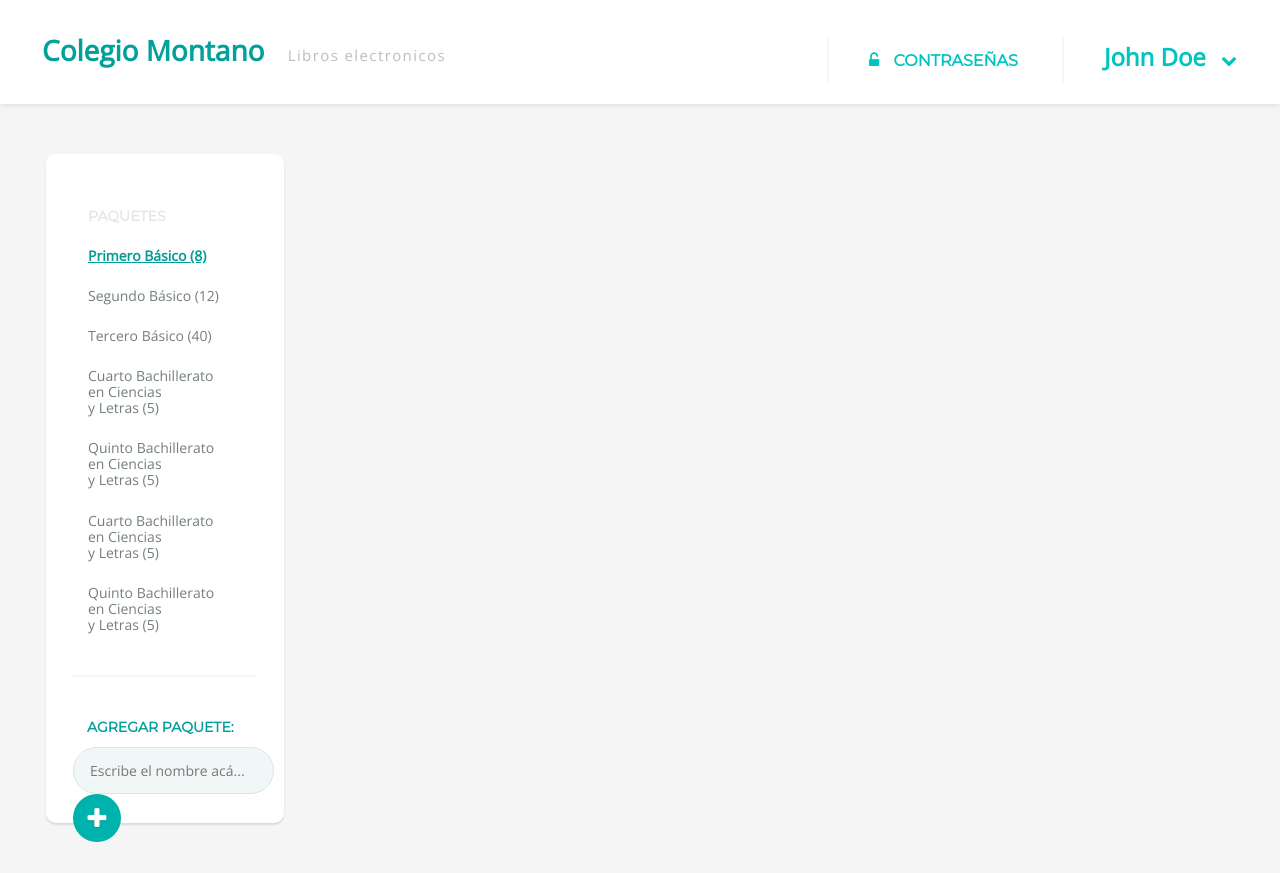
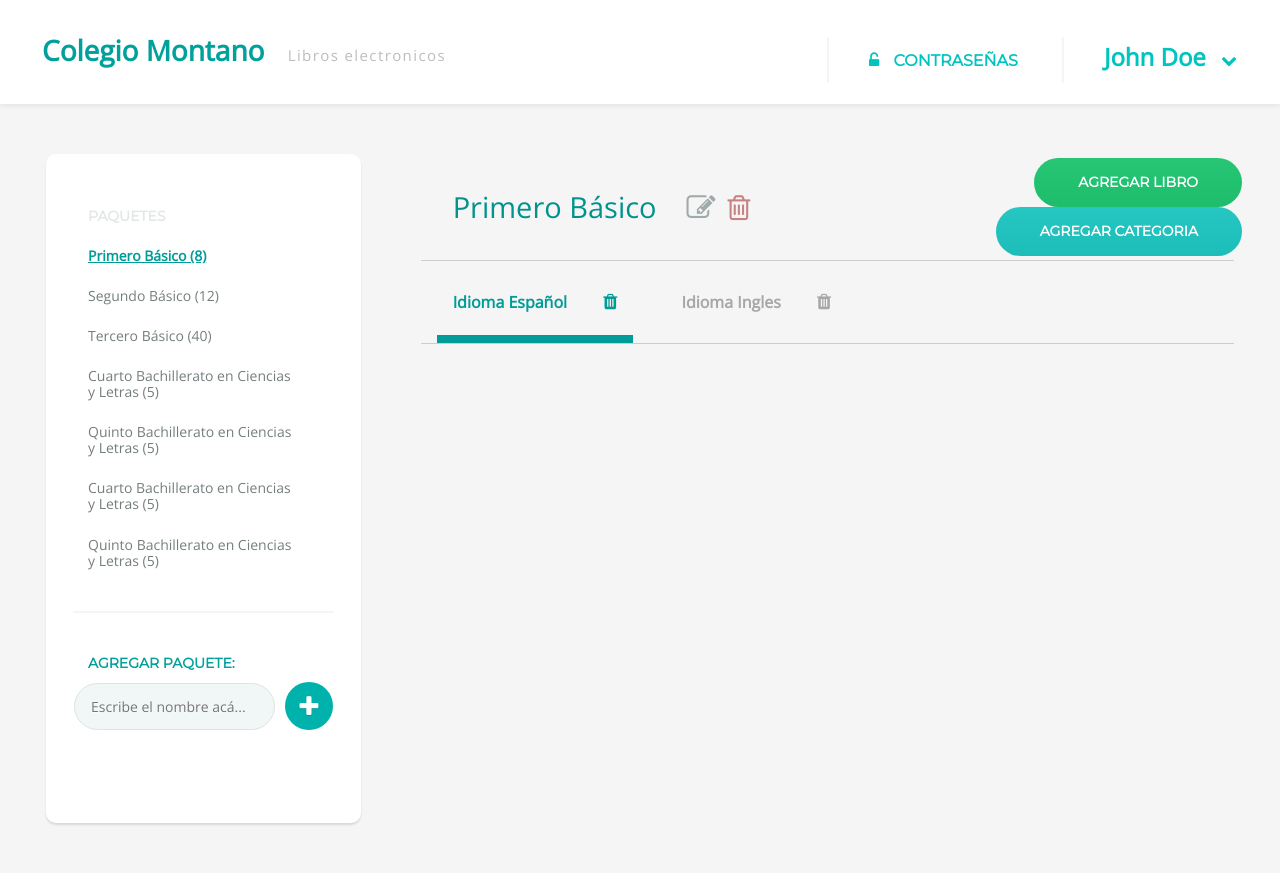
Before and after one commit to gusmendez99/Web-Lab1, a plain HTML site: page index.html in a window 1280 px wide. Drawn offline with nearby package versions, Linux system fonts and the light colour scheme.

Commit message:
Library header and tabs added

```diff
--- a/index.html
+++ b/index.html
@@ -15,12 +15,12 @@
     <header class="header">
         <div class="header__container">
             <div class="header__info">
-                <h1 class="header__logo">
+                <h2 class="header__logo">
                     Colegio Montano
-                </h1>
-                <h3 class="header__subtitle">
+                </h2>
+                <h4 class="header__subtitle">
                     Libros electronicos
-                </h3>
+                </h4>
             </div>
             <nav class="header__nav">
                 <ul class="header__nav__list">
@@ -80,14 +80,82 @@
             </aside>
             <section class="library__container">
 
-                <!-- <div class="library__header">
+                <div class="library__header">
+                    <div class="library__header__info">
+                        <h3 class="library__title">Primero Básico</h3>
+                        <i class="fa fa-edit main__action"></i>
+                        <i class="fa fa-trash-o secondary__action"></i>
+                    </div>
 
+                    <div class="library__header__options">
+                        <button class="library__add__book primary__color__theme">Agregar Libro</button>
+                        <button class="library__add__category secondary__color__theme">Agregar Categoria</button>
+                    </div>
 
                 </div>
                 <div class="library__tabs">
+                        <button class="active tablinks">Idioma Español <i class="fa fa-trash"></i></button>
+                        <button class="tablinks">Idioma Ingles <i class="fa fa-trash"></i></button>
 
                 </div>
-                <div class="library__books">
+                <!-- <div class="library__books">
+                    <div class="book">
+                        <div class="book__image"
+                            style="background-image: url(https://upload.wikimedia.org/wikipedia/en/0/05/Littleprince.JPG)">
+                        </div>
+                        <div class="book__footer">
+                            <div class="book__meta">
+                                <div class="book__title">
+                                    El principito
+                                </div>
+                                <div class="book__size">
+                                    15mb
+                                </div>
+                            </div>
+                            <div class="book__actions">
+                                <button class="book__more"></button>
+                            </div>
+                        </div>
+                    </div>
+
+                    <div class="book">
+                        <div class="book__image"
+                            style="background-image: url(https://upload.wikimedia.org/wikipedia/en/0/05/Littleprince.JPG)">
+                        </div>
+                        <div class="book__footer">
+                            <div class="book__meta">
+                                <div class="book__title">
+                                    El principito
+                                </div>
+                                <div class="book__size">
+                                    15mb
+                                </div>
+                            </div>
+                            <div class="book__actions">
+                                <button class="book__more"></button>
+                            </div>
+                        </div>
+                    </div>
+
+                    <div class="book">
+                        <div class="book__image"
+                            style="background-image: url(https://upload.wikimedia.org/wikipedia/en/0/05/Littleprince.JPG)">
+                        </div>
+                        <div class="book__footer">
+                            <div class="book__meta">
+                                <div class="book__title">
+                                    El principito
+                                </div>
+                                <div class="book__size">
+                                    15mb
+                                </div>
+                            </div>
+                            <div class="book__actions">
+                                <button class="book__more"></button>
+                            </div>
+                        </div>
+                    </div>
+
                     <div class="book">
                         <div class="book__image"
                             style="background-image: url(https://upload.wikimedia.org/wikipedia/en/0/05/Littleprince.JPG)">
--- a/styles.css
+++ b/styles.css
@@ -16,6 +16,16 @@ br
 .active
 {
 	color: #00c4c0;
+}
+
+.primary__color__theme {
+	background-color: #00bc5d;
+	background-image: linear-gradient(to top, rgba(194, 194, 194, 0.15) 0%, rgba(255, 255, 255, 0.15) 100%);
+}
+
+.secondary__color__theme {
+	background-color: #00bcb7;
+	background-image: linear-gradient(to top, rgba(194, 194, 194, 0.15) 0%, rgba(255, 255, 255, 0.15) 100%);
 }
 
 /*
@@ -131,8 +141,8 @@ header
 	border-radius: 10px;
 	box-shadow: 0 2px 2px rgba(93, 93, 93, 0.18);
 	flex: 2;
+	width: max-content;
 	height: 669px;
-	width: 318px;
 }
 .sidebar__menu__container
 {
@@ -179,7 +189,7 @@ header
 }
 .sidebar__actions__container
 {
-	margin: 42px 0px 50px 27px;
+	margin: 42px 28px 32px 28px;
 }
 .sidebar__action__title
 {
@@ -194,7 +204,8 @@ header
 .sidebar_action_bottom
 {
 	align-items: center;
-	display: block;
+	display: flex;
+	flex-direction: row;
 }
 .sidebar__action__field
 {
@@ -230,7 +241,140 @@ header
 .library__container
 {
 	flex: 10;
+	width: 100%;
+	height: 100%;
+	margin-left: 60px;
+	display: flex;
+    flex-flow: column wrap;
+
 }
+
+.library__header {
+	width: 100%;
+	margin: 4px 32px;
+	flex-grow: 1;
+	flex-shrink: 0;
+	align-items: center;
+
+}
+
+.library__container > .library__header
+{
+	display: flex;
+	flex-wrap: row wrap;
+}
+
+.library__header__info {
+	flex: 2;
+	display: flex;
+	flex-wrap: wrap;
+	flex-direction: row;
+	align-items: center;
+	align-content: flex-start;
+	font-size: 7.25rem;
+}
+
+.library__title {
+	color: #00938e;
+	font-family: "Open Sans";
+	font-size: 7.25rem;
+	font-weight: 400;
+}
+
+.library__header__info > .main__action {
+	color: #a0aaaa;
+	margin-left: 30px;
+}
+
+.library__header__info > .secondary__action {
+	color: #c78181;
+	margin-left: 12px;
+}
+
+
+/* Options */
+
+.library__header__options {
+	flex: 2;
+	margin-right: 24px;
+	width: 100%;
+	text-align: right;
+}
+
+.library__header__options button {
+	border: none;
+  	outline: none;
+	width: fit-content;
+	height: 49px;
+	border-radius: 25px;
+	padding: 16px 44px;
+	color: #ffffff;
+	margin-left: 32px;
+	font-family: 'Montserrat';
+	font-size: 3.5rem;
+	font-weight: bold;
+	text-transform: uppercase;
+
+}
+
+
+
+/*
+	Tabs Style
+*/
+.library__tabs {
+	width: 100%;
+	flex-grow: 1;
+	flex-shrink: 0;
+	align-items: center;
+	overflow: hidden;
+	border-top:    1px solid #ccc;
+	border-right:  none;
+	border-bottom: 1px solid #ccc;
+	border-left:   none;
+	background-color: transparent;
+
+  }
+
+  .library__tabs button {
+	background-color: transparent;
+	float: left;
+	border: none;
+	outline: none;
+	cursor: pointer;
+	padding: 32px 16px 24px 16px;
+	margin: 0px 16px;
+	transition: 0.3s;
+	color: #a6a7a7;
+	font-family: "Open Sans";
+	font-size: 4rem;
+	font-weight: 700;
+	line-height: 2.75rem;
+  }
+
+  /* Change background color of buttons on hover */
+  .library__tabs button:hover {
+	background-color: #ddd;
+  }
+
+  /* Create an active/current tablink class */
+  .library__tabs button.active {
+	color: #019c97;
+	border-bottom: 8px solid #019c97;
+  }
+
+  .library__tabs button i {
+	margin-left: 32px;
+	font-size: 4.5rem;
+  }
+
+*/
+
+
+
+/*
+	Book Style
+*/
 .book
 {
 	border-radius: 2rem;
```
